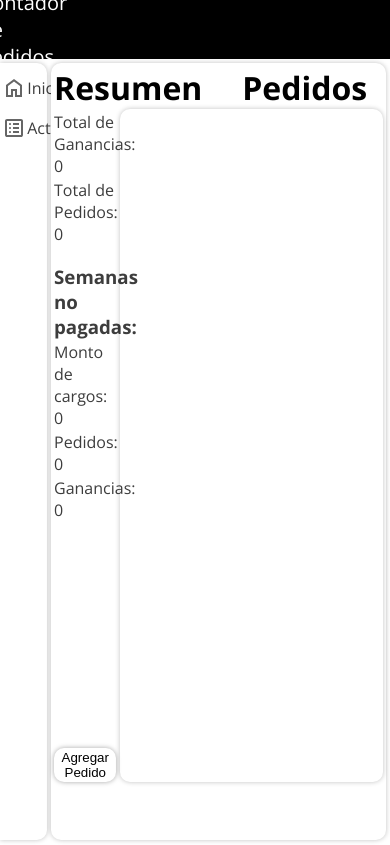
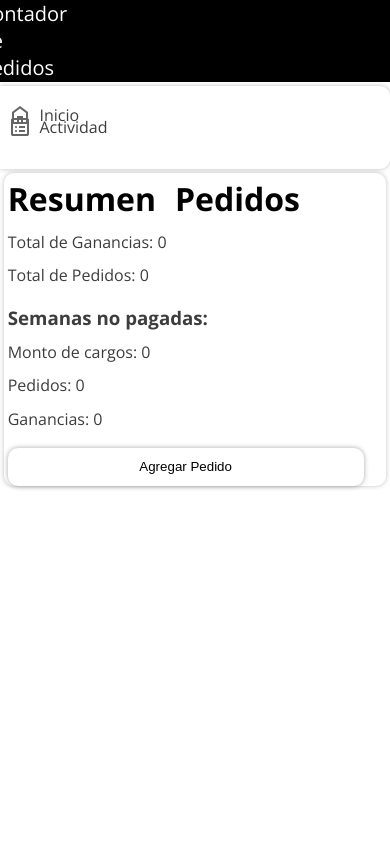
Before and after one commit to MikanproJK/Orders-Counter-Website, a website: page public/index.html in a window 390 px wide. Drawn offline with nearby package versions, Linux system fonts and the light colour scheme; no server answers.

Commit message:
media query added

```diff
--- a/public/styles.css
+++ b/public/styles.css
@@ -251,3 +251,55 @@ a {
     box-shadow: 0px 0px 12px 0px rgba(0, 0, 0, 0.349);
     cursor: pointer;
 }
+
+/* Media Queries para dispositivos móviles */
+@media (max-width: 768px) {
+    header {
+        height: 10%; /* Aumentar el tamaño del header en móviles */
+    }
+
+    .mainframe {
+        flex-direction: column; /* Cambiar a columna para mejor visualización */
+    }
+
+    .barcontent {
+        width: 100%; /* Ocupar el ancho completo en móviles */
+        height: auto; /* Ajustar la altura automáticamente */
+    }
+
+    .content {
+        margin: 1%;
+        width: calc(100% - 2%); /* Ajustar el ancho con márgenes */
+        height: auto; /* Ajustar la altura automáticamente */
+    }
+
+    .sectors {
+        flex-direction: column; /* Cambiar a columna para mejor visualización */
+    }
+
+    .pestaincontainer {
+        margin-top: 5%; /* Ajustar el margen superior */
+    }
+
+    .pestain {
+        padding-left: 2%; /* Reducir el padding para móviles */
+    }
+
+    .weekpestain, .daypestain {
+        margin: 1%; /* Ajustar márgenes para mejor visualización */
+    }
+
+    .currentorderstitle {
+        margin-left: 5%; /* Ajustar el margen izquierdo */
+    }
+
+    .resume {
+        width: 100%; /* Ocupar el ancho completo */
+        height: auto; /* Ajustar la altura automáticamente */
+    }
+
+    .activity {
+        width: 100%; /* Ocupar el ancho completo */
+        height: auto; /* Ajustar la altura automáticamente */
+    }
+}
```
